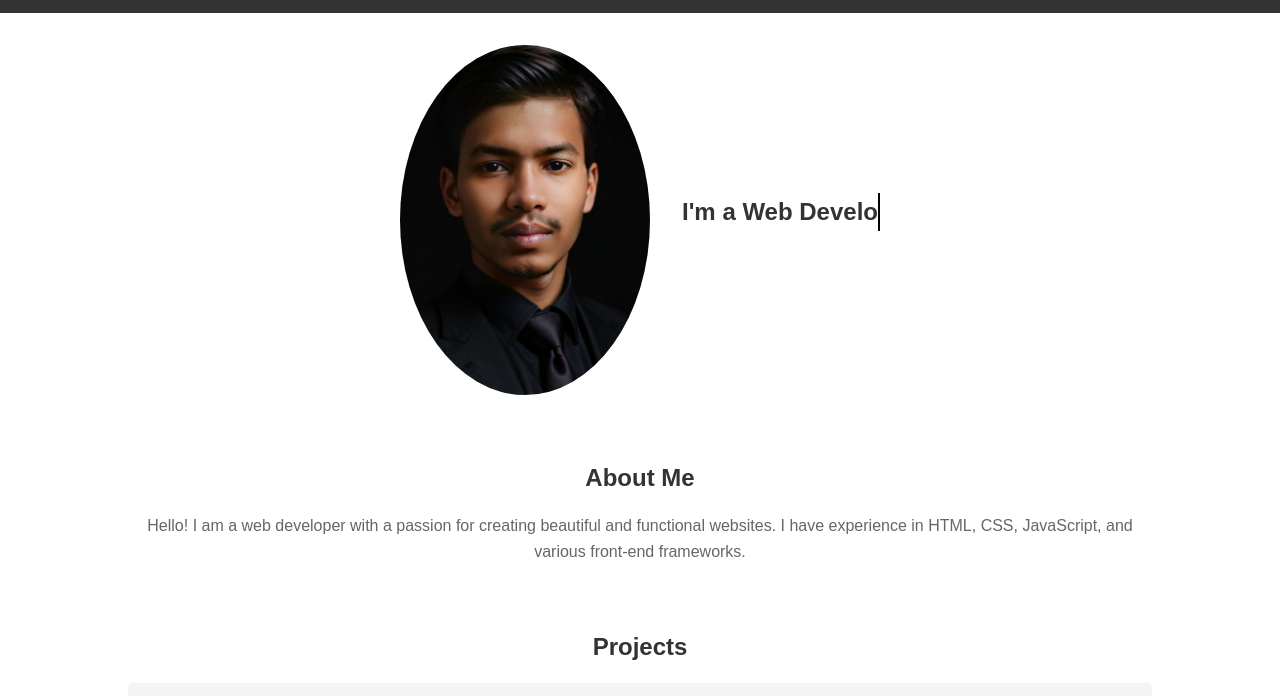
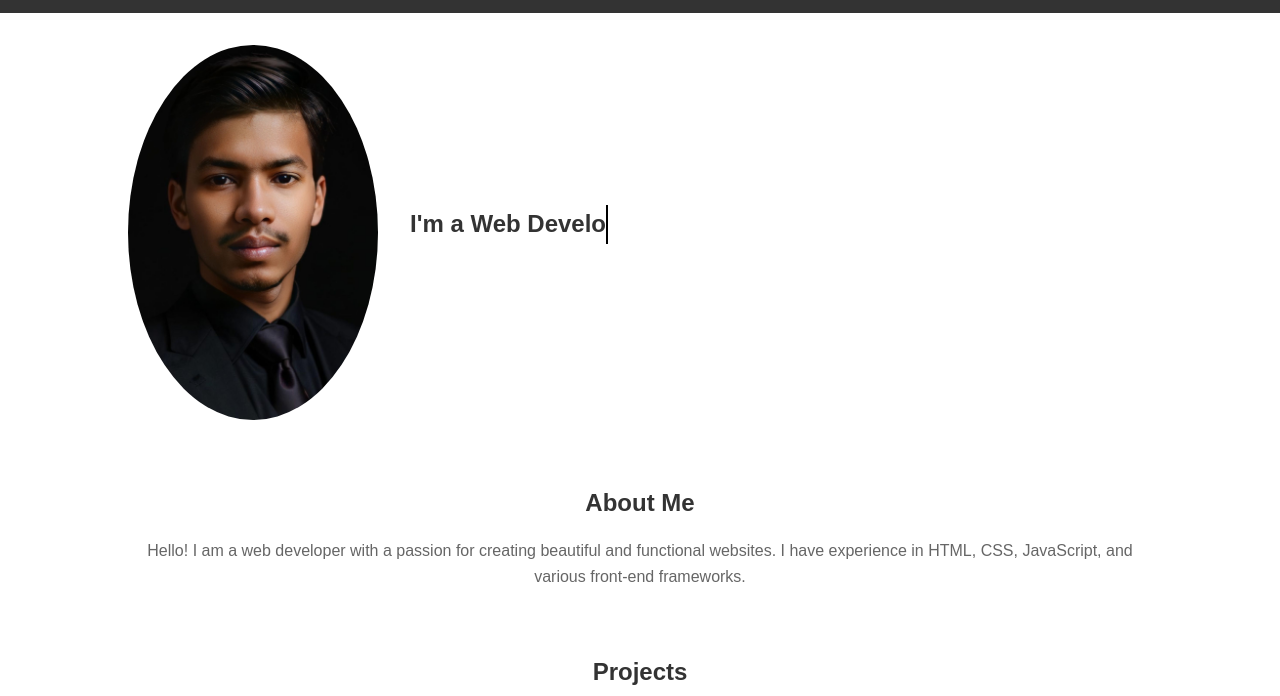
Before and after one commit to Nikhildvloper/Portfolio, a plain HTML site: page index.html in a window 1280 px wide. Shown: the part 101-797 px from the top of the page. Drawn offline with Linux system fonts and the light colour scheme.

Commit message:
Update styles.css

```diff
--- a/styles.css
+++ b/styles.css
@@ -56,7 +56,7 @@ header nav ul li a:hover {
 
 .intro-content img {
     width: 250px;
-    height: 350px;
+    height: auto;
     border-radius: 50%;
     object-fit: cover;
     margin-bottom: 1rem;
@@ -69,6 +69,8 @@ header nav ul li a:hover {
 @media (min-width: 768px) {
     .intro-content {
         flex-direction: row;
+        justify-content: flex-start;
+        text-align: left;
     }
 
     .intro-content img {
```
